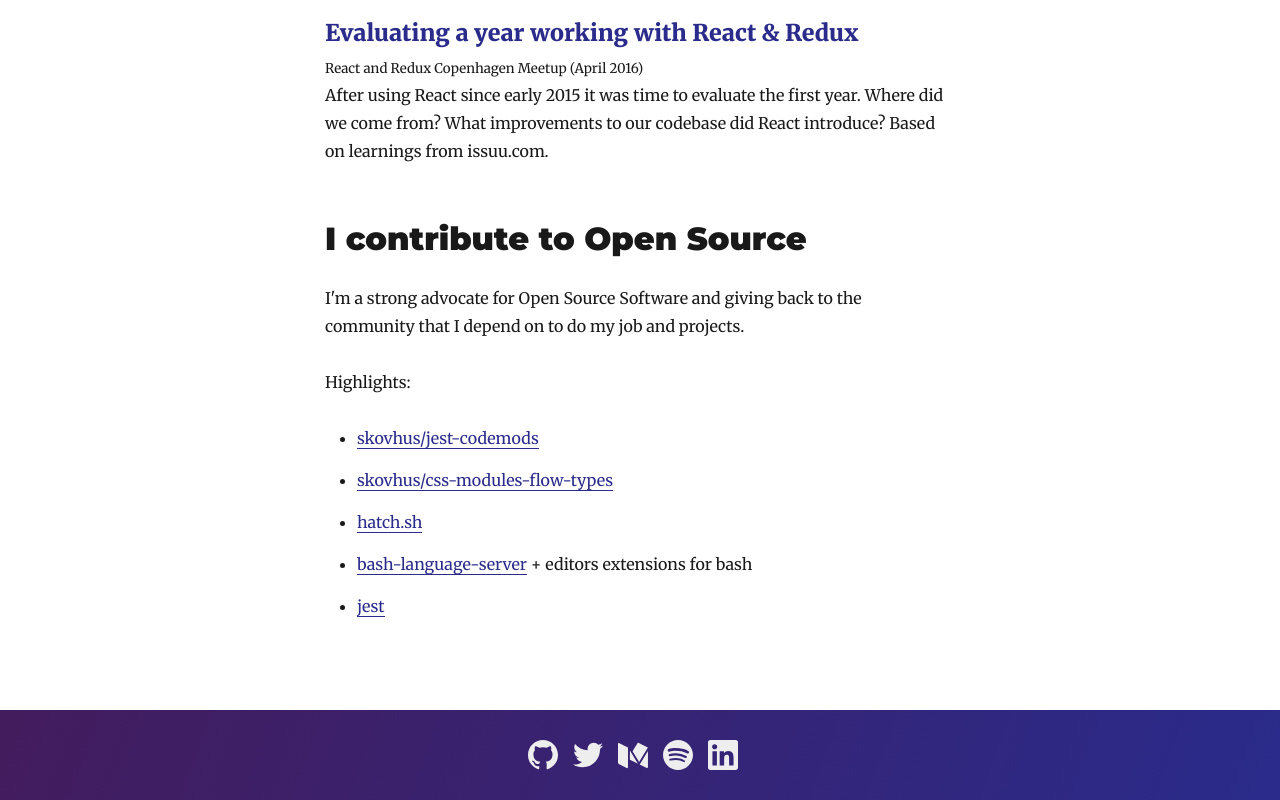
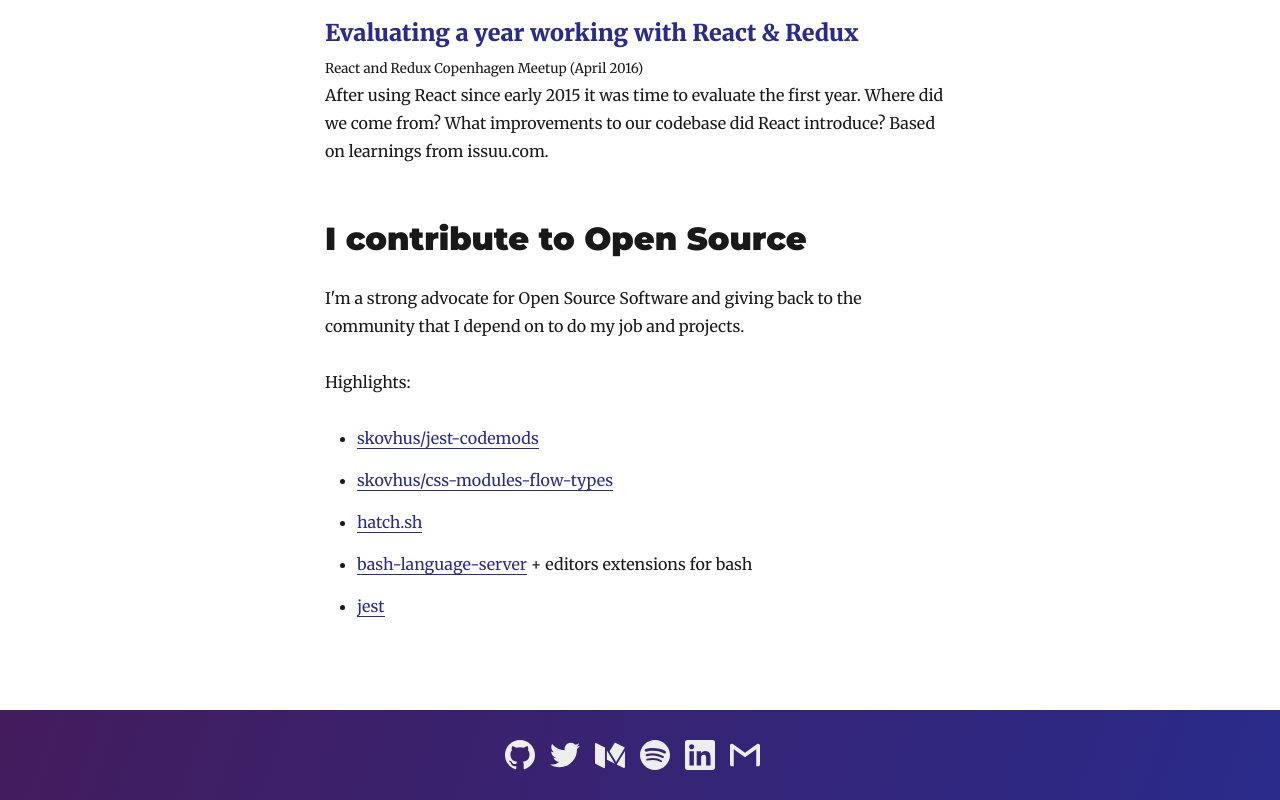
Before and after one commit to skovhus/skovhus.dev, a Gatsby site: page / in a window 1280 px wide. Shown: the part 2356-3156 px from the top of the page. Built offline with nearby package versions, Linux system fonts and the light colour scheme; Gatsby itself is replaced by a stand-in of ours; some packages are replaced by stand-ins of ours.

Commit message:
Add e-email in footer and use ExternalLink

```diff
--- /dev/null
+++ b/src/components/ExternalLink.tsx
@@ -0,0 +1,23 @@
+import React from 'react'
+import { OutboundLink } from 'gatsby-plugin-google-analytics'
+
+const ExternalLink = ({
+  children,
+  underline = true,
+  linkTo,
+}: {
+  children: JSX.Element | string
+  underline?: boolean
+  linkTo: string
+}) => (
+  <OutboundLink
+    href={linkTo}
+    style={underline ? {} : { boxShadow: `none` }}
+    target="_blank"
+    rel="nofollow noopener noreferrer"
+  >
+    {children}
+  </OutboundLink>
+)
+
+export default ExternalLink
--- a/src/components/Footer.tsx
+++ b/src/components/Footer.tsx
@@ -1,5 +1,6 @@
 import React from 'react'
 
+import ExternalLink from './ExternalLink'
 import './Footer.css'
 
 export default function Footer() {
@@ -8,7 +9,7 @@ export default function Footer() {
       <div className="social-icons">
         {/* Icons from https://simpleicons.org/ */}
 
-        <a href="https://github.com/skovhus">
+        <ExternalLink linkTo="https://github.com/skovhus">
           <svg
             xmlns="http://www.w3.org/2000/svg"
             viewBox="0 0 16 16"
@@ -19,9 +20,9 @@ export default function Footer() {
           >
             <path d="M8 0C3.58 0 0 3.582 0 8c0 3.535 2.292 6.533 5.47 7.59.4.075.547-.172.547-.385 0-.19-.007-.693-.01-1.36-2.226.483-2.695-1.073-2.695-1.073-.364-.924-.89-1.17-.89-1.17-.725-.496.056-.486.056-.486.803.056 1.225.824 1.225.824.714 1.223 1.873.87 2.33.665.072-.517.278-.87.507-1.07-1.777-.2-3.644-.888-3.644-3.953 0-.873.31-1.587.823-2.147-.09-.202-.36-1.015.07-2.117 0 0 .67-.215 2.2.82.64-.178 1.32-.266 2-.27.68.004 1.36.092 2 .27 1.52-1.035 2.19-.82 2.19-.82.43 1.102.16 1.915.08 2.117.51.56.82 1.274.82 2.147 0 3.073-1.87 3.75-3.65 3.947.28.24.54.73.54 1.48 0 1.07-.01 1.93-.01 2.19 0 .21.14.46.55.38C13.71 14.53 16 11.53 16 8c0-4.418-3.582-8-8-8" />
           </svg>
-        </a>
+        </ExternalLink>
 
-        <a href="https://twitter.com/kenneth_skovhus">
+        <ExternalLink linkTo="https://twitter.com/kenneth_skovhus">
           <svg
             xmlns="http://www.w3.org/2000/svg"
             viewBox="0 0 16 16"
@@ -35,9 +36,9 @@ export default function Footer() {
               fillRule="nonzero"
             />
           </svg>
-        </a>
+        </ExternalLink>
 
-        <a href="https://medium.com/@skovhus">
+        <ExternalLink linkTo="https://medium.com/@skovhus">
           <svg
             xmlns="http://www.w3.org/2000/svg"
             viewBox="0 0 16 16"
@@ -48,15 +49,15 @@ export default function Footer() {
           >
             <path d="M11.824 12.628l-.276.45.798.398 2.744 1.372c.15.076.294.11.418.11.278 0 .467-.177.467-.492V5.883l-4.15 6.745zm4.096-8.67c-.004-.003 0-.01-.003-.012l-4.825-2.412c-.06-.03-.123-.038-.187-.044-.016 0-.03-.01-.047-.01-.184 0-.368.092-.467.254l-.24.39-.5.814-1.89 3.08 1.89 3.076.5.813.5.812.59.95 4.71-7.64c.02-.03.01-.06-.02-.08zm-6.27 7.045L7.17 6.97l-.295-.477-.294-.477-.25-.416v4.867l3.32 1.663.5.25.5.25-.5-.813-.5-.813zM.737 1.68L.59 1.608c-.085-.042-.166-.062-.24-.062-.206 0-.35.16-.35.427v10.162c0 .272.2.594.442.716l4.145 2.08c.107.06.208.08.3.08.257 0 .438-.2.438-.53V4.01c0-.02-.012-.04-.03-.047L.738 1.68z" />
           </svg>
-        </a>
+        </ExternalLink>
 
-        <a href="spotify:user:113185320">
+        <ExternalLink linkTo="spotify:user:113185320">
           <svg role="img" viewBox="0 0 24 24" xmlns="http://www.w3.org/2000/svg">
             <path d="M12 0C5.4 0 0 5.4 0 12s5.4 12 12 12 12-5.4 12-12S18.66 0 12 0zm5.521 17.34c-.24.359-.66.48-1.021.24-2.82-1.74-6.36-2.101-10.561-1.141-.418.122-.779-.179-.899-.539-.12-.421.18-.78.54-.9 4.56-1.021 8.52-.6 11.64 1.32.42.18.479.659.301 1.02zm1.44-3.3c-.301.42-.841.6-1.262.3-3.239-1.98-8.159-2.58-11.939-1.38-.479.12-1.02-.12-1.14-.6-.12-.48.12-1.021.6-1.141C9.6 9.9 15 10.561 18.72 12.84c.361.181.54.78.241 1.2zm.12-3.36C15.24 8.4 8.82 8.16 5.16 9.301c-.6.179-1.2-.181-1.38-.721-.18-.601.18-1.2.72-1.381 4.26-1.26 11.28-1.02 15.721 1.621.539.3.719 1.02.419 1.56-.299.421-1.02.599-1.559.3z" />
           </svg>
-        </a>
+        </ExternalLink>
 
-        <a href="https://www.linkedin.com/in/skovhus">
+        <ExternalLink linkTo="https://www.linkedin.com/in/skovhus">
           <svg
             xmlns="http://www.w3.org/2000/svg"
             viewBox="0 0 16 16"
@@ -70,7 +71,13 @@ export default function Footer() {
               fillRule="nonzero"
             />
           </svg>
-        </a>
+        </ExternalLink>
+
+        <ExternalLink linkTo="mailto:kenneth.skovhus@gmail.com">
+          <svg role="img" viewBox="0 0 24 24" xmlns="http://www.w3.org/2000/svg">
+            <path d="M24 4.5v15c0 .85-.65 1.5-1.5 1.5H21V7.387l-9 6.463-9-6.463V21H1.5C.649 21 0 20.35 0 19.5v-15c0-.425.162-.8.431-1.068C.7 3.16 1.076 3 1.5 3H2l10 7.25L22 3h.5c.425 0 .8.162 1.069.432.27.268.431.643.431 1.068z" />
+          </svg>
+        </ExternalLink>
       </div>
     </footer>
   )
--- a/src/pages/index.tsx
+++ b/src/pages/index.tsx
@@ -1,7 +1,7 @@
 import React from 'react'
 import { Link, graphql } from 'gatsby'
-import { OutboundLink } from 'gatsby-plugin-google-analytics'
 
+import ExternalLink from '../components/ExternalLink'
 import Layout from '../components/Layout'
 import SEO from '../components/Seo'
 import { rhythm } from '../utils/typography'
@@ -16,25 +16,6 @@ const Heading = ({ children, id }: { children: React.ReactNode; id?: string }) =
   >
     {children}
   </h1>
-)
-
-const ExternalLink = ({
-  children,
-  underline = true,
-  linkTo,
-}: {
-  children: string
-  underline?: boolean
-  linkTo: string
-}) => (
-  <OutboundLink
-    href={linkTo}
-    style={underline ? {} : { boxShadow: `none` }}
-    target="_blank"
-    rel="nofollow noopener noreferrer"
-  >
-    {children}
-  </OutboundLink>
 )
 
 const LinkEntity = ({
```
